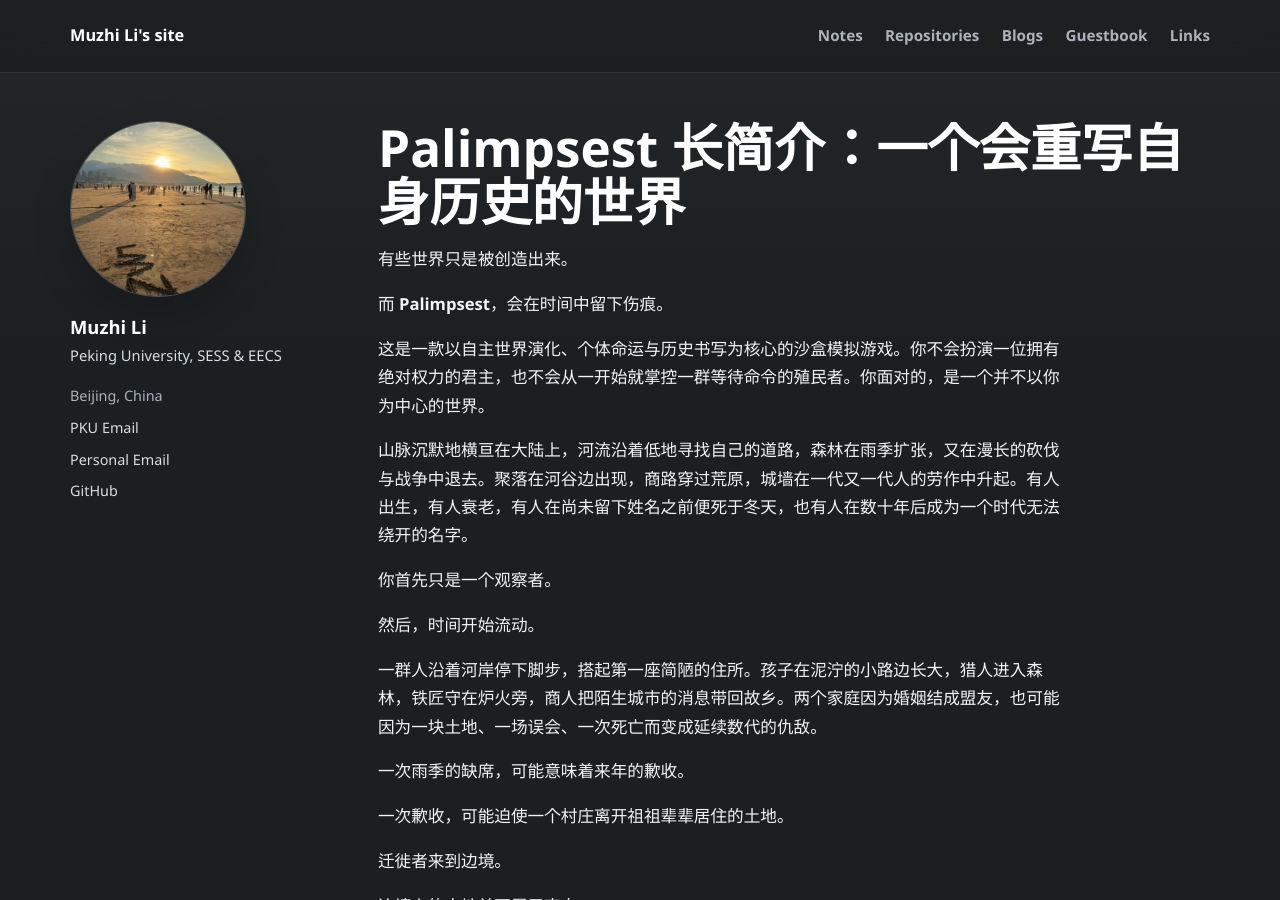
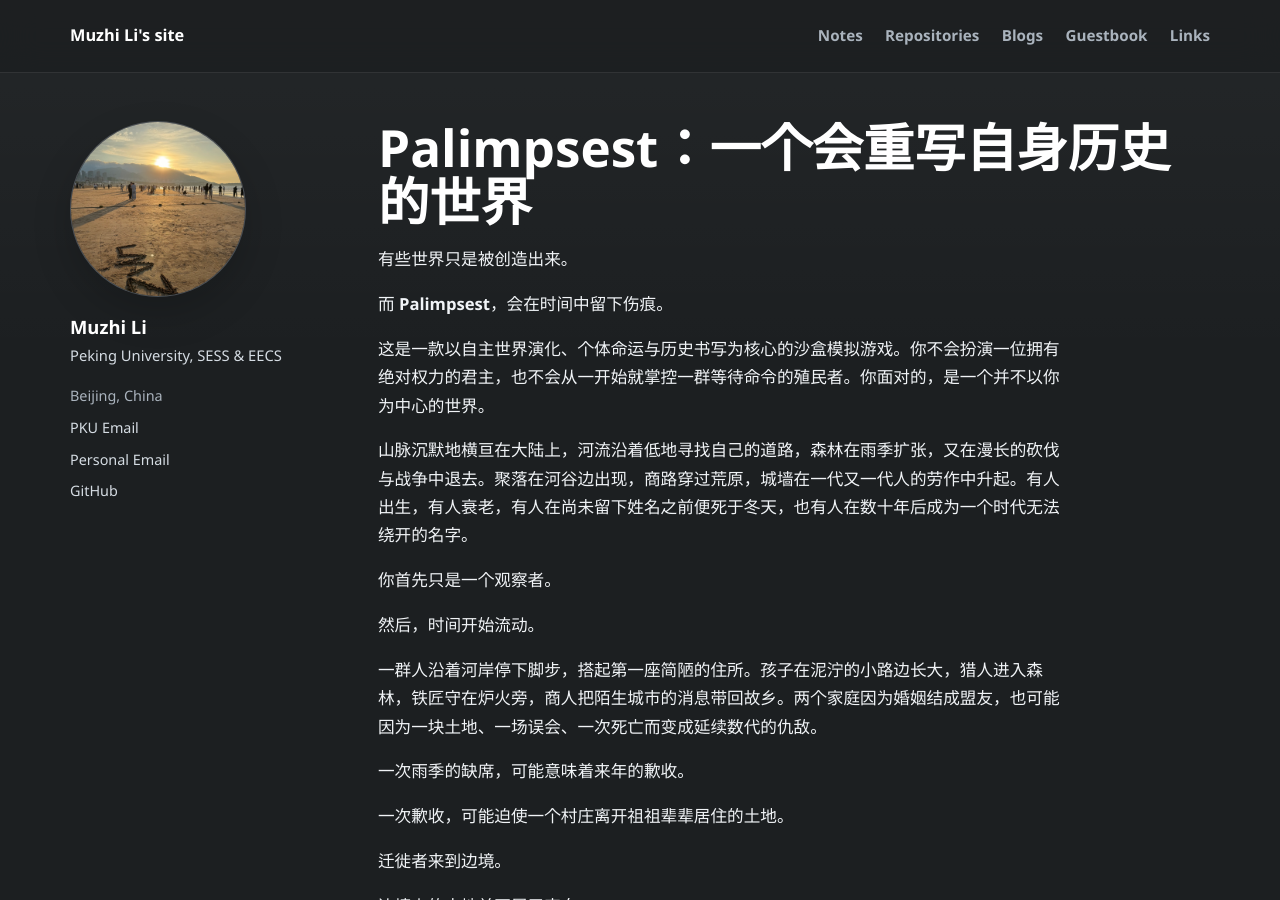
Before and after one commit to GabrielMu2006/GabrielMu2006.github.io, a Jekyll site: the page built from site/content/_Blogs/palimpsest-full-intro.md, in a window 1280 px wide and 900 px high. Built offline with Jekyll 4.4.1, drawn with Linux system fonts in a browser that asks for light colours; comment, search, counter and statistics services are not loaded.

Commit message:
Remove '长简介' from blog title

```diff
--- a/site/content/_Blogs/palimpsest-full-intro.md
+++ b/site/content/_Blogs/palimpsest-full-intro.md
@@ -1,5 +1,5 @@
 ---
-title: "Palimpsest 长简介：一个会重写自身历史的世界"
+title: "Palimpsest：一个会重写自身历史的世界"
 collection: Blogs
 type: "Project intro"
 permalink: /Blogs/palimpsest-full-intro/
```
